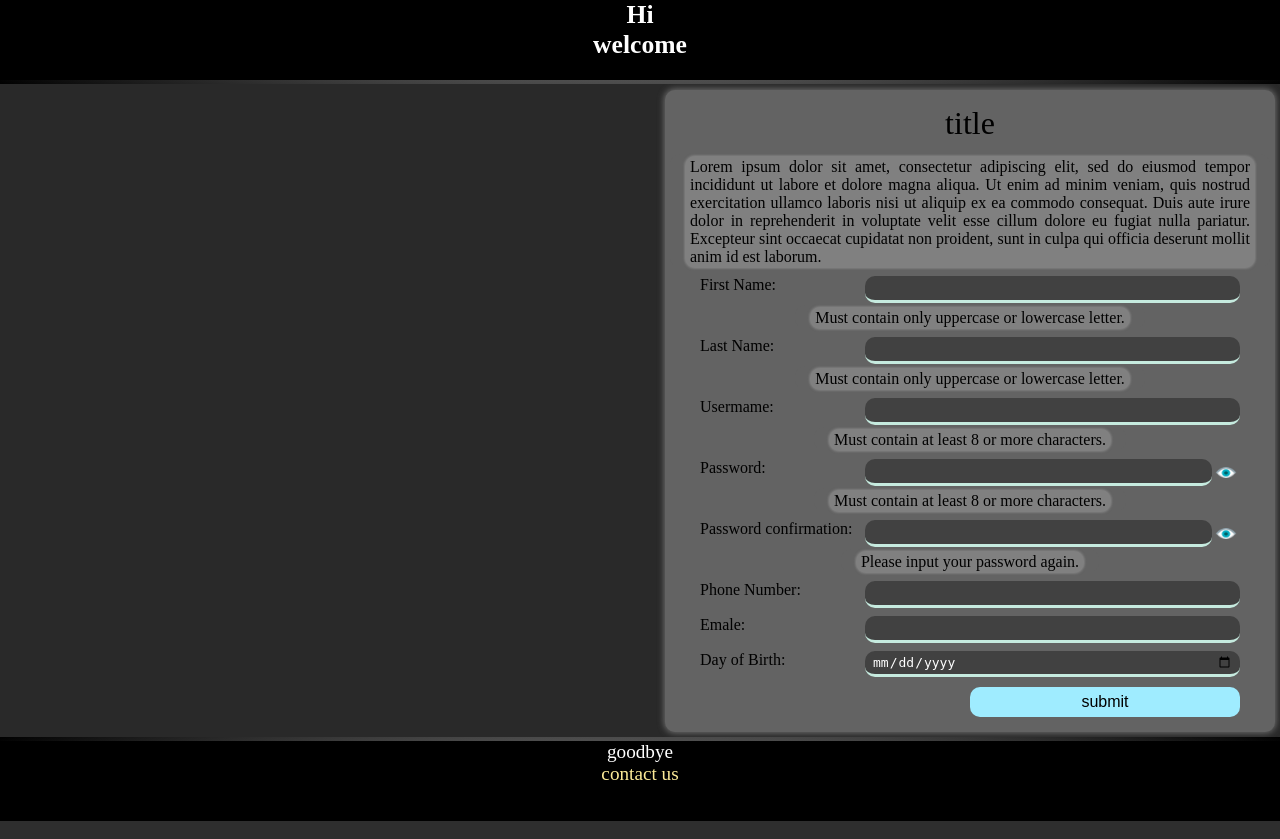
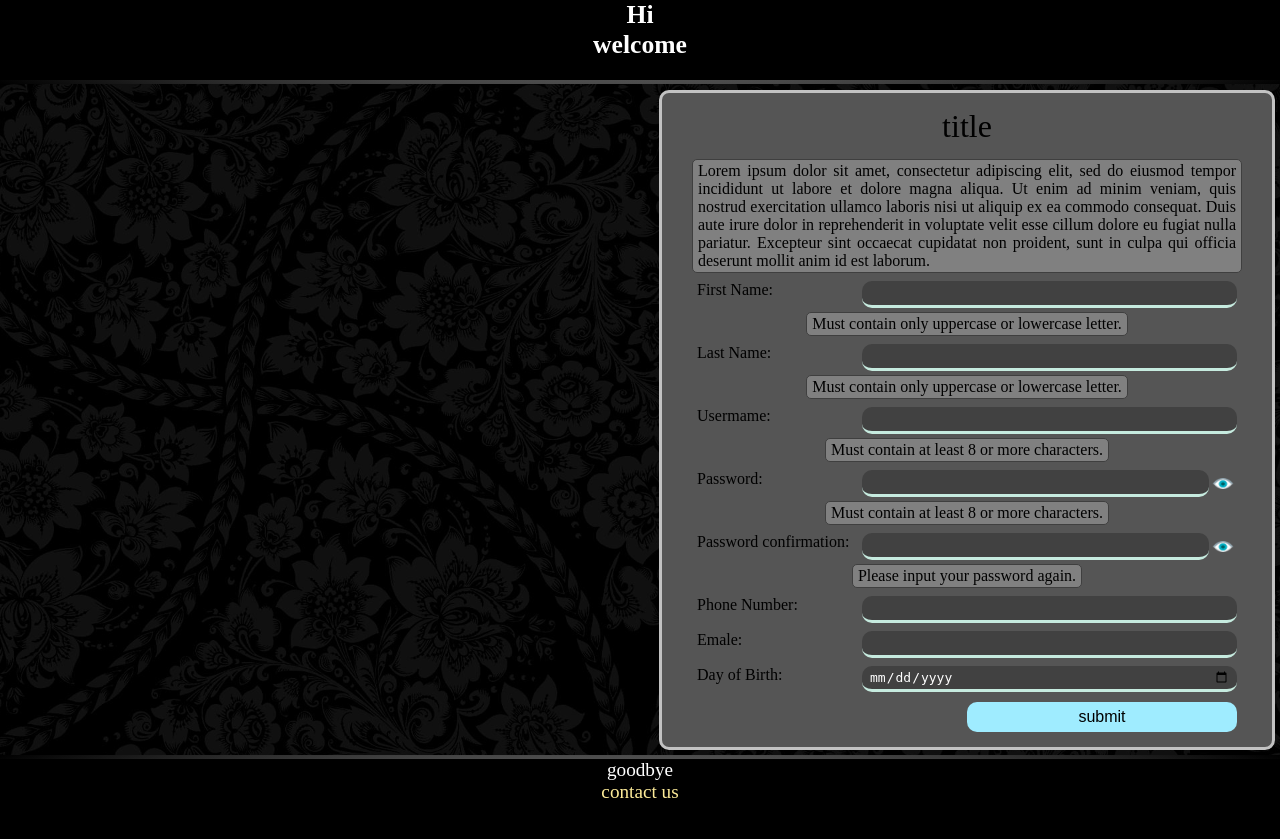
Before and after one commit to RAAvenger/LogIn-and-SignIn, a PHP site: page /signin.php in a window 1280 px wide. Run offline with PHP 8.4, Linux system fonts and the light colour scheme.

Commit message:
some styles changed and a background image added.

```diff
--- a/logIn.php
+++ b/logIn.php
@@ -64,7 +64,7 @@ if ($_SERVER["REQUEST_METHOD"] == "POST") {
     <meta charset="UTF-8">
     <meta name="viewport" content="width=device-width">
     <meta http-equiv="X-UA-Compatible" content="ie=edge">
-    <link rel="stylesheet" href="styles/log%20in%20style%20.css">
+    <link rel="stylesheet" href="styles/style.css">
     <script src="scripts/logInScript.js"></script>
     <title>Log In</title>
     <?php
--- a/signIn.php
+++ b/signIn.php
@@ -69,7 +69,7 @@ if ($_SERVER["REQUEST_METHOD"] == "POST") {
     <meta charset="UTF-8">
     <meta name="viewport" content="width=device-width">
     <meta http-equiv="X-UA-Compatible" content="ie=edge">
-    <link rel="stylesheet" href="styles/sign in style.css">
+    <link rel="stylesheet" href="styles/style.css">
     <script src="scripts/signInScript.js"></script>
     <title>Sign in</title>
     <?php
--- a/styles/sign in style.css
+++ /dev/null
@@ -1,206 +0,0 @@
-* {
-    margin: 0;
-    padding: 0;
-    font-size: 1em;
-}
-
-body {
-    background-color: rgb(41, 41, 41);
-}
-
-/*mobile*/
-.contaner {
-    width: 100%;
-    position: absolute;
-    min-height: 100vh;
-}
-
-header {
-    position: absolute;
-    top: 0;
-    height: 5rem;
-    width: 100%;
-    background: black;
-    text-align: center;
-    color: rgb(255, 255, 255);
-    font-size: 1.6em;
-    border-bottom: 4px solid;
-    border-image-source: radial-gradient(rgb(255, 255, 255), black);
-    border-image-slice: 1;
-}
-
-.form {
-    background: rgb(99, 99, 99);
-    display: flex;
-    padding: 5px;
-    flex-wrap: wrap;
-    margin: 5.6rem auto;
-    max-width: 300px;
-    border-radius: 10px 10px 10px 10px;
-    box-shadow: 0 0 6px 1px rgb(110, 110, 110);
-}
-
-.form .title {
-    margin: 10px auto;
-    font-size: 2em;
-}
-
-.explanations {
-    margin: 2px 15px 0 15px;
-    padding: 2px 5px;
-    box-shadow: 0 0 2px 1px rgb(146, 146, 146);
-    background-color: rgb(128, 128, 128);
-    border-radius: 10px;
-    text-align: justify;
-}
-
-.input-box {
-    display: flex;
-    margin: auto;
-    width: 100%;
-    flex-wrap: wrap;
-    padding: 8px 8px 0 8px;
-}
-
-.input-box input {
-    background-color: rgb(65, 65, 65);
-    margin: 0;
-    width: 100%;
-    padding: 3px 7px;
-    border: none;
-    border-bottom: 3px solid rgb(198, 235, 223);
-    border-radius: 10px;
-    color: white;
-}
-
-.input-box input:focus {
-    border-bottom-color: rgb(136, 160, 152);
-}
-
-.input-box label {
-    margin: 0 0 2px 0;
-    min-width: 110px;
-}
-
-.button {
-    width: 70%;
-    height: 30px;
-    margin: 10px auto;
-    border: none;
-    border-radius: 10px;
-    background-color: rgb(159, 236, 255);
-}
-
-.button:hover {
-    box-shadow: 0 0 3px 1px black;
-}
-
-.button:active {
-    background-color: rgb(107, 225, 255);
-}
-
-.invalidInput {
-    display: inline;
-    margin: 2px auto 0 auto;
-    padding: 2px 5px;
-    border: 2px dashed red;
-    border-radius: 10px;
-    text-align: justify;
-    color: #790700;
-    font-size: 0.7em
-}
-
-footer {
-    position: absolute;
-    bottom: 0;
-    height: 5rem;
-    width: 100%;
-    background: black;
-    text-align: center;
-    color: rgb(255, 255, 255);
-    font-size: 1.2em;
-    border-top: 4px solid;
-    border-image-source: radial-gradient(rgb(255, 255, 255), black);
-    border-image-slice: 1;
-}
-
-footer a:link {
-    text-decoration: none;
-    color: rgb(253, 235, 152);
-}
-
-footer a:hover {
-    color: rgb(190, 169, 72);
-}
-
-/*tablet*/
-@media screen and (min-width: 480px) {
-    .form {
-        max-width: 500px;
-    }
-
-    .explanations {
-        padding: 2px 15px 0 15px;
-        box-shadow: none;
-        margin-inline: auto;
-        background-color: inherit;
-        max-width: 100%;
-    }
-
-    .explanations p {
-        padding: 2px 5px;
-        box-shadow: 0 0 2px 1px rgb(124, 124, 124);
-        background-color: rgb(128, 128, 128);
-        border-radius: 10px;
-    }
-
-    .input-box label {
-        width: 155px;
-    }
-
-    .input-box input {
-        width: 0;
-        flex-grow: 1;
-    }
-
-    .invalidInput {
-        padding: 2px 60px 0 60px;
-        border: none;
-        margin-inline: auto;
-        max-width: 100%;
-    }
-
-    .invalidInput p {
-        padding: 2px 5px;;
-        border: 2px dashed red;
-        border-radius: 10px;
-        text-align: justify;
-        color: #790700;
-    }
-}
-
-/*desktop*/
-@media screen and (min-width: 760px) {
-    .form {
-        margin-right: 5px;
-        max-width: 600px;
-    }
-
-    .input-box label {
-        width: 165px;
-    }
-
-    .input-box {
-        padding-inline: 30px;
-    }
-
-    .invalidInput {
-        padding: 2px 120px 0 120px;
-    }
-
-    .button {
-        width: 45%;
-        margin-right: 30px;
-    }
-
-}
--- a/styles/log in style .css
+++ b/styles/style.css
@@ -10,6 +10,8 @@ body {
 
 /*mobile*/
 .contaner {
+    background-image: url("..\\images\\bcg.jpg");
+    background-size: cover;
     width: 100%;
     position: absolute;
     min-height: 100vh;
@@ -30,14 +32,15 @@ header {
 }
 
 .form {
-    background: rgb(99, 99, 99);
+    background: rgb(85, 85, 85);
     display: flex;
     padding: 5px;
     flex-wrap: wrap;
     margin: 5.6rem auto;
     max-width: 300px;
     border-radius: 10px 10px 10px 10px;
-    box-shadow: 0 0 6px 1px rgb(110, 110, 110);
+    border: 3px solid rgb(194, 194, 194);
+    /* box-shadow: 0 0 6px 1px rgb(110, 110, 110); */
 }
 
 .form .title {
@@ -46,14 +49,20 @@ header {
 }
 
 .explanations {
-    margin: 2px 15px 0 15px;
-    padding: 2px 5px;
-    box-shadow: 0 0 2px 1px rgb(146, 146, 146);
-    background-color: rgb(128, 128, 128);
-    border-radius: 10px;
-    text-align: justify;
+    margin: 2px auto 0 auto;
+    padding: 2px 15px 0 15px;
+    box-shadow: none;
+    max-width: 100%;
 }
 
+.explanations p {
+    padding: 2px 5px;
+    text-align: justify;
+    background-color: rgb(128, 128, 128);
+    border-radius: 5px;
+    border: 1px solid rgb(63, 63, 63);
+    /* box-shadow: 0 0 2px 1px rgb(124, 124, 124); */
+}
 
 .input-box {
     display: flex;
@@ -164,19 +176,9 @@ footer a:hover {
     }
 
     .explanations {
-        padding: 2px 15px 0 15px;
-        box-shadow: none;
-        margin-inline: auto;
-        background-color: inherit;
         max-width: 100%;
     }
 
-    .explanations * {
-        padding: 2px 5px;
-        box-shadow: 0 0 2px 1px rgb(124, 124, 124);
-        background-color: rgb(128, 128, 128);
-        border-radius: 10px;
-    }
 
     .input-box label {
         width: 155px;
@@ -209,6 +199,10 @@ footer a:hover {
     .form {
         margin-right: 5px;
         max-width: 600px;
+    }
+
+    .explanations {
+        padding-inline: 25px;
     }
 
     .input-box label {
```
Also changed, not shown: other parts of styles/style.css (+31 -40 lines), images/bcg.jpg (added).
